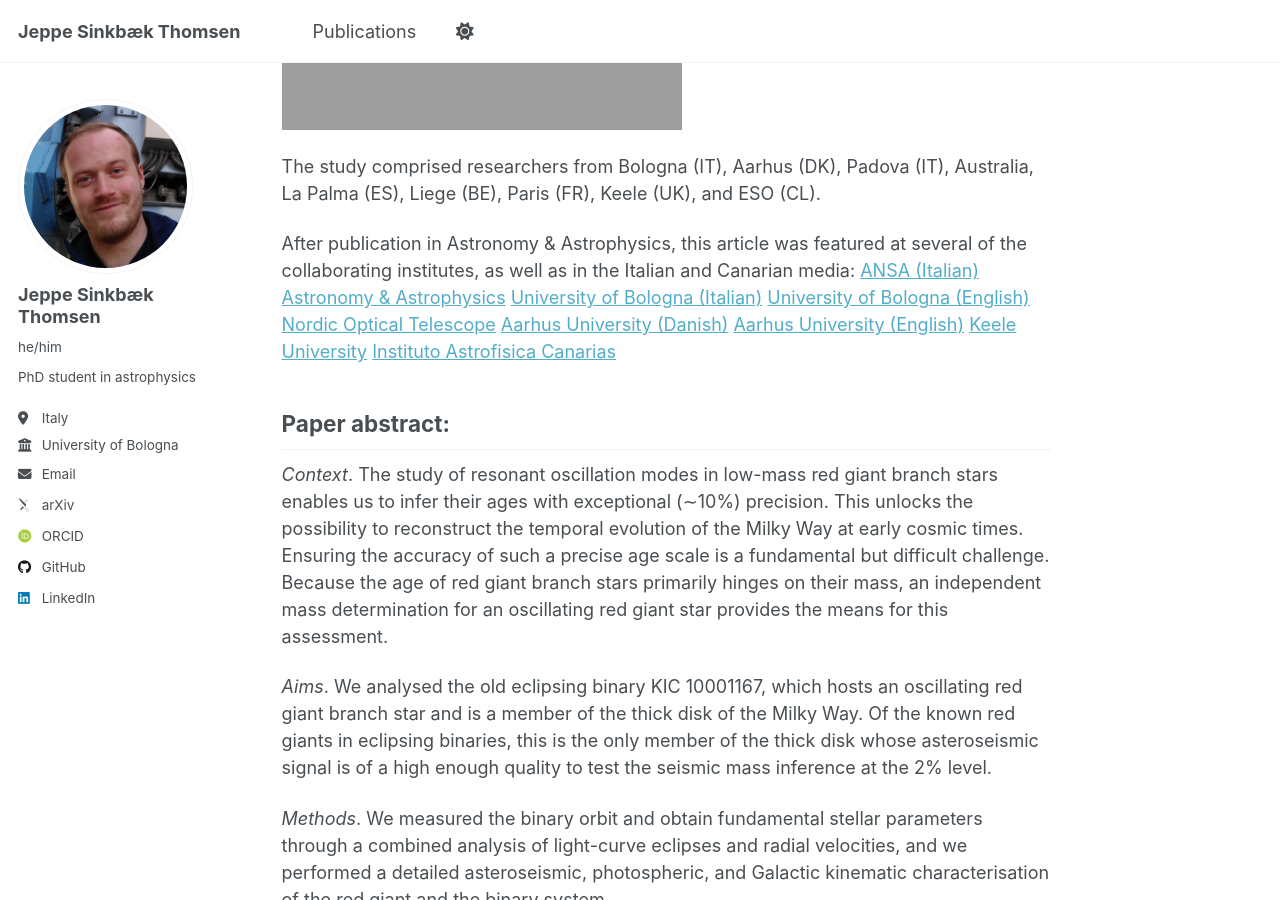
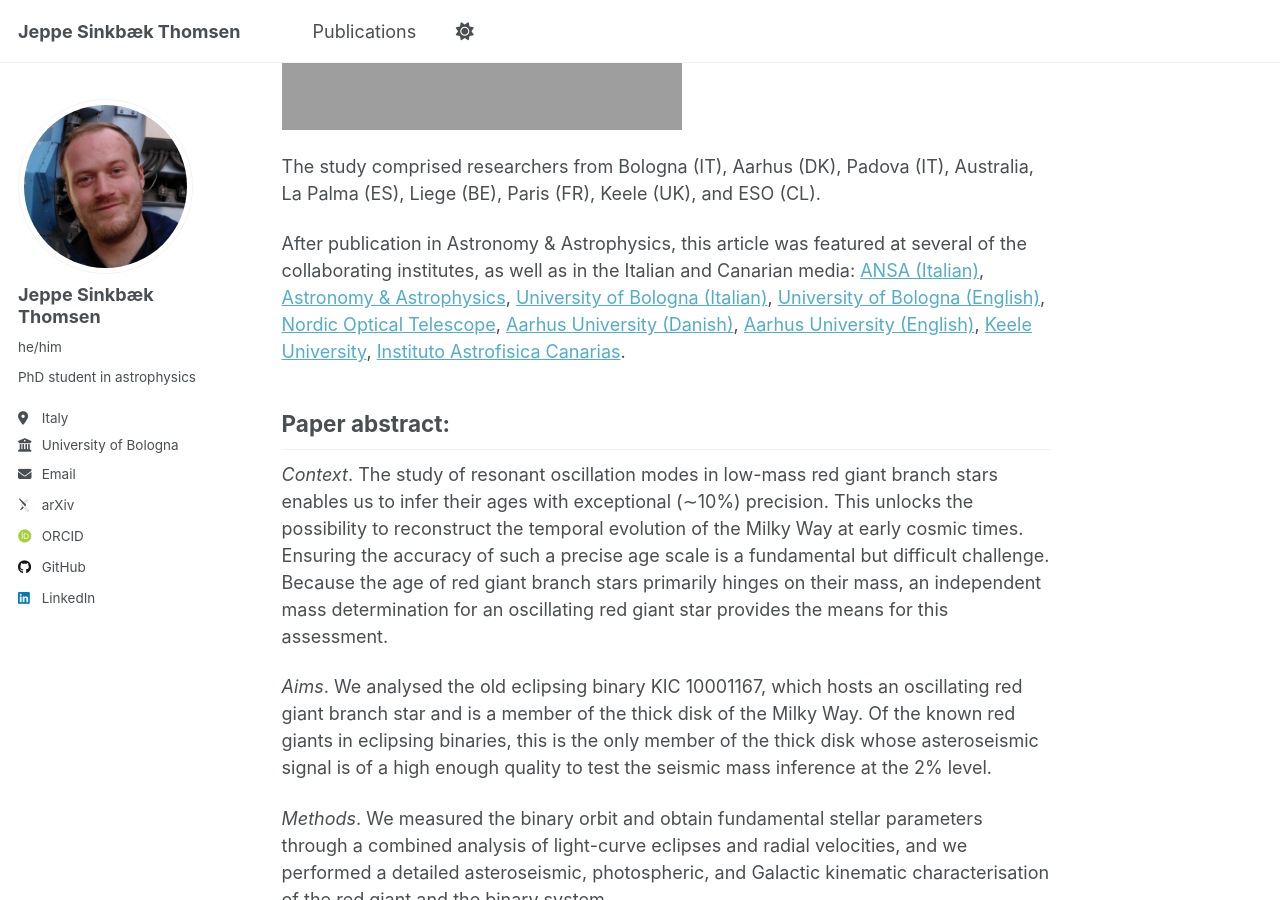
Before and after one commit to jsinkbaek/jsinkbaek.github.io, a Jekyll site: the page built from _publications/2025-07-01-kic10001167.md, in a window 1280 px wide and 900 px high, scrolled down 712 px. Built offline with Jekyll 4.4.1, drawn with Linux system fonts in a browser that asks for light colours; some web fonts are replaced; a script that is not in the unit is left out.

Commit message:
Update 2025-07-01-kic10001167.md

```diff
--- a/_publications/2025-07-01-kic10001167.md
+++ b/_publications/2025-07-01-kic10001167.md
@@ -14,20 +14,20 @@ I led an international team in this high-precision study of the only old red gia
 
 This is a completely unique cosmic test, since we have measured the mass of an ancient star with two entirely different methods, one of them dependent only on their mutual gravitational attraction. The 1.4% agreement remarks a milestone in our ability to characterize old stars and use them as living fossils to study the Milky Way's distant past.
 
-![](https://jsinkbaek.github.io/files/animated-pr-kic10001167.gif =250x250)
+![](https://jsinkbaek.github.io/files/animated-pr-kic10001167.gif)
 
 The study comprised researchers from Bologna (IT), Aarhus (DK), Padova (IT), Australia, La Palma (ES), Liege (BE), Paris (FR), Keele (UK), and ESO (CL).
 
 After publication in Astronomy & Astrophysics, this article was featured at several of the collaborating institutes, as well as in the Italian and Canarian media:
-[ANSA (Italian)](https://www.ansa.it/canale_scienza/notizie/spazio_astronomia/2025/07/06/misurata-leta-di-una-stella-grazie-ai-suoi-terremoti-_29b5a128-f8bf-4b01-a417-8f54c3a46bc4.html)
-[Astronomy & Astrophysics](https://www.aanda.org/component/content/article/213-press-releases/2025-press-releases/3095-how-old-is-that-star-asteroseismology-reveals-the-answer)
-[University of Bologna (Italian)](https://magazine.unibo.it/archivio/2025/07/04/quanti-anni-ha-quella-stella-per-scoprirlo-c2019e-l2019asterosismologia)
-[University of Bologna (English)](https://magazine.unibo.it/archivio/2025/07/04/weighing-a-star-with-sound-astronomers-validate-new-method-to-measure-stellar-mass-with-unprecedented-precision)
-[Nordic Optical Telescope](https://www.not.iac.es/news/www/news/JeppeThomsen_July4.html)
-[Aarhus University (Danish)](https://phys.au.dk/aktuelt/nyhed/artikel/saadan-vejer-man-en-stjerne-med-lyd)
-[Aarhus University (English)](https://phys.au.dk/en/news/item/artikel/saadan-vejer-man-en-stjerne-med-lyd)
-[Keele University](https://www.keele.ac.uk/research/researchnews/2025/july/cosmic-test/milky-way-binary.php)
-[Instituto Astrofisica Canarias](https://www.iac.es/en/outreach/news/iac-validates-method-measuring-masses-stars-using-their-seismic-waves)
+[ANSA (Italian)](https://www.ansa.it/canale_scienza/notizie/spazio_astronomia/2025/07/06/misurata-leta-di-una-stella-grazie-ai-suoi-terremoti-_29b5a128-f8bf-4b01-a417-8f54c3a46bc4.html),
+[Astronomy & Astrophysics](https://www.aanda.org/component/content/article/213-press-releases/2025-press-releases/3095-how-old-is-that-star-asteroseismology-reveals-the-answer),
+[University of Bologna (Italian)](https://magazine.unibo.it/archivio/2025/07/04/quanti-anni-ha-quella-stella-per-scoprirlo-c2019e-l2019asterosismologia),
+[University of Bologna (English)](https://magazine.unibo.it/archivio/2025/07/04/weighing-a-star-with-sound-astronomers-validate-new-method-to-measure-stellar-mass-with-unprecedented-precision),
+[Nordic Optical Telescope](https://www.not.iac.es/news/www/news/JeppeThomsen_July4.html),
+[Aarhus University (Danish)](https://phys.au.dk/aktuelt/nyhed/artikel/saadan-vejer-man-en-stjerne-med-lyd),
+[Aarhus University (English)](https://phys.au.dk/en/news/item/artikel/saadan-vejer-man-en-stjerne-med-lyd),
+[Keele University](https://www.keele.ac.uk/research/researchnews/2025/july/cosmic-test/milky-way-binary.php),
+[Instituto Astrofisica Canarias](https://www.iac.es/en/outreach/news/iac-validates-method-measuring-masses-stars-using-their-seismic-waves).
 
 ## Paper abstract:
 *Context*. The study of resonant oscillation modes in low-mass red giant branch stars enables us to infer their ages with exceptional (∼10%) precision. This unlocks the possibility to reconstruct the temporal evolution of the Milky Way at early cosmic times. Ensuring the accuracy of such a precise age scale is a fundamental but difficult challenge. Because the age of red giant branch stars primarily hinges on their mass, an independent mass determination for an oscillating red giant star provides the means for this assessment.
```
